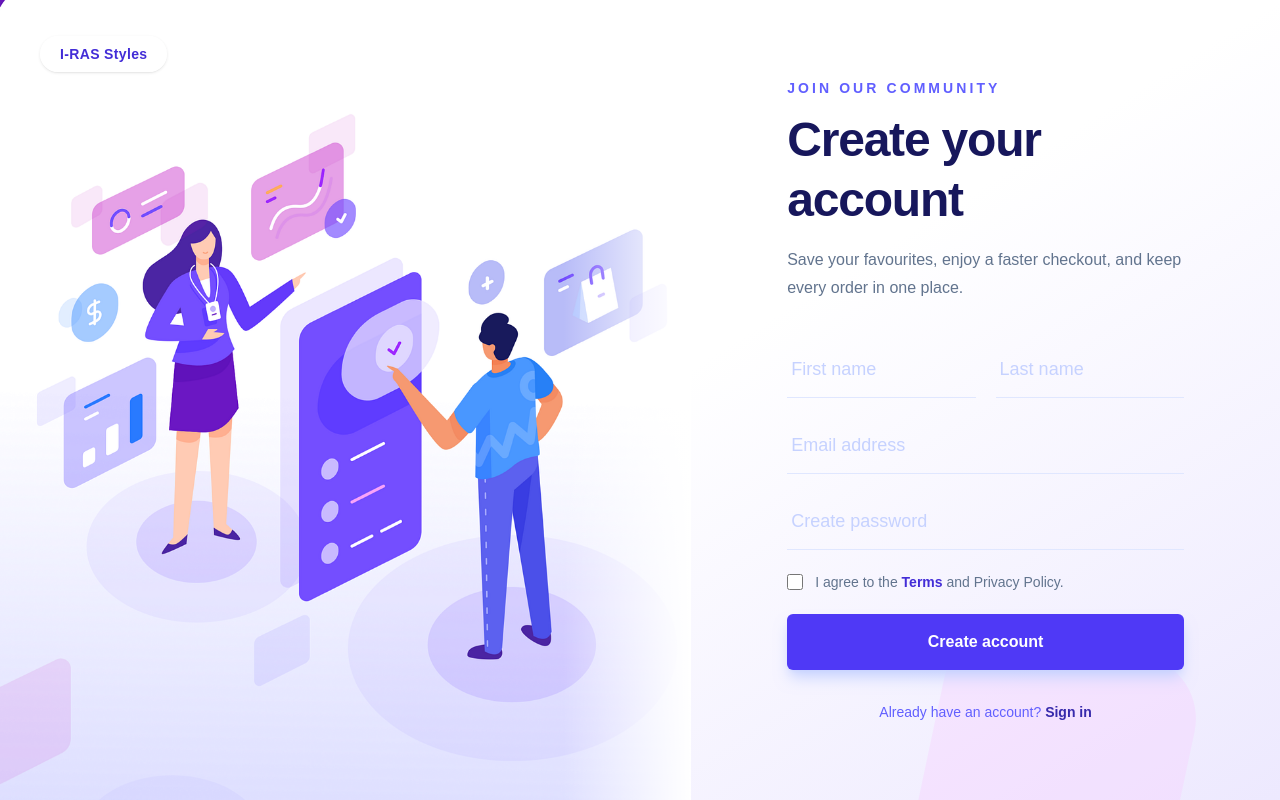
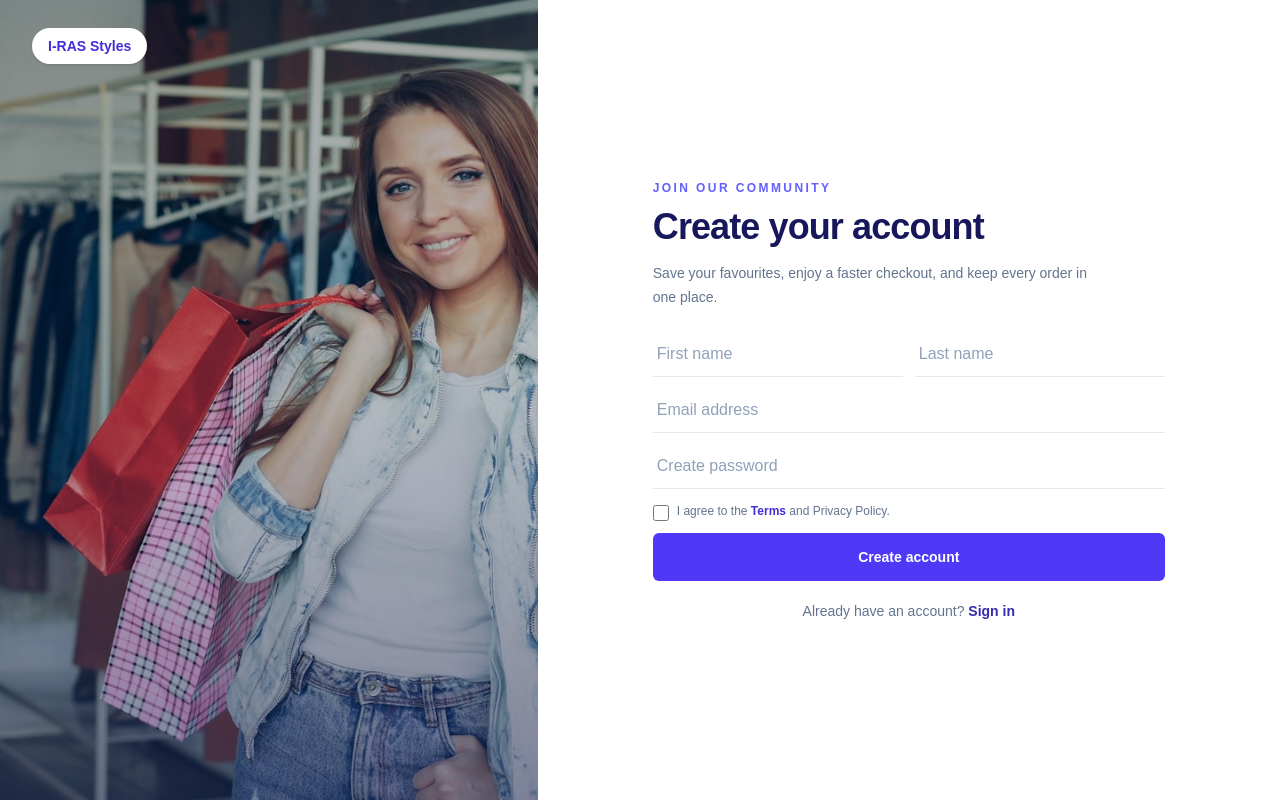
Before and after one commit to Francis-250/k-ecommerce, a Next.js app in the folder frontend/: page /register in a window 1280 px wide. Built offline with nearby package versions, Linux system fonts and the light colour scheme.

Commit message:
feat: auth

```diff
--- a/frontend/app/(auth)/auth-ui.tsx
+++ b/frontend/app/(auth)/auth-ui.tsx
@@ -14,48 +14,46 @@ export function AuthShell({
   children: ReactNode;
 }) {
   return (
-    <main className="relative min-h-screen overflow-hidden bg-gradient-to-br from-white via-white to-violet-100 text-slate-950">
-      <div className="absolute -left-16 -top-20 h-48 w-48 rotate-12 rounded-[3rem] bg-violet-200/50" />
-      <div className="absolute -bottom-24 right-24 h-64 w-64 rotate-12 rounded-[4rem] bg-fuchsia-200/40" />
-      <div className="relative mx-auto grid min-h-screen max-w-[1600px] lg:grid-cols-[1.08fr_0.92fr]">
-        <section className="relative hidden min-h-screen overflow-hidden lg:block">
+    <main className="h-dvh overflow-hidden bg-white text-slate-950">
+      <div className="grid h-full lg:grid-cols-[42%_58%]">
+        <section className="relative hidden h-full overflow-hidden lg:block">
           <Image
-            src="/images/auth-reference.png"
-            alt="People shopping securely online"
+            src="/images/auth-fashion.jpg"
+            alt="A smiling customer shopping for fashion"
             fill
             priority
-            className="object-cover object-left"
-            sizes="58vw"
+            className="object-cover object-center"
+            sizes="42vw"
           />
-          <div className="absolute inset-y-0 right-0 w-32 bg-gradient-to-r from-transparent to-white" />
+          <div className="absolute inset-0 bg-gradient-to-t from-indigo-950/35 via-transparent to-transparent" />
           <Link
             href="/"
-            className="absolute left-10 top-9 rounded-full bg-white/90 px-5 py-2 text-sm font-bold tracking-wide text-indigo-700 shadow-sm backdrop-blur"
+            className="absolute left-8 top-7 rounded-full bg-white px-4 py-2 text-sm font-bold text-indigo-700 shadow-sm"
           >
             I-RAS Styles
           </Link>
         </section>
-        <section className="relative flex items-center px-6 py-12 sm:px-12 lg:px-16 xl:px-24">
-          <div className="mx-auto w-full max-w-xl">
+        <section className="flex h-full items-center overflow-hidden px-6 py-5 sm:px-12 lg:px-16">
+          <div className="mx-auto w-full max-w-lg">
             <Link
               href="/"
-              className="mb-14 inline-flex items-center gap-2 font-bold text-indigo-700 lg:hidden"
+              className="mb-7 inline-flex items-center gap-2 font-bold text-indigo-700 lg:hidden"
             >
               <span className="grid h-9 w-9 place-items-center rounded-xl bg-indigo-600 text-white">
                 I
               </span>
               I-RAS Styles
             </Link>
-            <p className="mb-3 text-sm font-semibold uppercase tracking-[0.22em] text-indigo-500">
+            <p className="mb-2 text-xs font-semibold uppercase tracking-[0.2em] text-indigo-500">
               {eyebrow}
             </p>
-            <h1 className="text-4xl font-black leading-tight tracking-tight text-[#17175c] sm:text-5xl">
+            <h1 className="text-3xl font-bold leading-tight tracking-tight text-[#17175c] sm:text-4xl">
               {title}
             </h1>
-            <p className="mt-4 max-w-md text-base leading-7 text-slate-500">
+            <p className="mt-3 max-w-md text-sm leading-6 text-slate-500">
               {description}
             </p>
-            <div className="mt-10">{children}</div>
+            <div className="mt-6">{children}</div>
           </div>
         </section>
       </div>
@@ -81,7 +79,7 @@ export function Field({
         type={type}
         placeholder={placeholder}
         autoComplete={autoComplete}
-        className="h-14 w-full border-0 border-b border-indigo-100 bg-transparent px-1 text-lg text-[#17175c] outline-none transition placeholder:text-indigo-200 focus:border-indigo-500 focus:ring-0"
+        className="h-11 w-full border-0 border-b border-slate-200 bg-transparent px-1 text-base text-[#17175c] outline-none transition placeholder:text-slate-400 focus:border-indigo-500 focus:ring-0"
       />
     </label>
   );
@@ -91,7 +89,7 @@ export function PrimaryButton({ children }: { children: ReactNode }) {
   return (
     <button
       type="submit"
-      className="h-14 w-full rounded-md bg-indigo-600 px-6 text-base font-bold text-white shadow-lg shadow-indigo-200 transition hover:bg-indigo-700 focus:outline-none focus:ring-4 focus:ring-indigo-200"
+      className="h-12 w-full rounded-md bg-indigo-600 px-6 text-sm font-semibold text-white transition hover:bg-indigo-700 focus:outline-none focus:ring-4 focus:ring-indigo-100"
     >
       {children}
     </button>
@@ -108,7 +106,7 @@ export function AuthFooter({
   action: string;
 }) {
   return (
-    <p className="mt-8 text-center text-sm text-indigo-500">
+    <p className="mt-5 text-center text-sm text-slate-500">
       {prompt}{" "}
       <Link href={href} className="font-bold text-indigo-800 hover:underline">
         {action}
--- a/frontend/app/(auth)/forgot-password/page.tsx
+++ b/frontend/app/(auth)/forgot-password/page.tsx
@@ -7,7 +7,7 @@ export default function ForgotPasswordPage() {
       title="Forgot password?"
       description="No worries. Enter the email linked to your account and we’ll send you a secure reset link."
     >
-      <form className="space-y-8">
+      <form className="space-y-5">
         <Field
           label="Email"
           type="email"
--- a/frontend/app/(auth)/login/page.tsx
+++ b/frontend/app/(auth)/login/page.tsx
@@ -8,7 +8,7 @@ export default function LoginPage() {
       title="Hello, Welcome back"
       description="Sign in to continue shopping, track your orders, and discover styles selected for you."
     >
-      <form className="space-y-7">
+    <form className="space-y-5">
         <Field
           label="Email"
           type="email"
--- a/frontend/app/(auth)/register/page.tsx
+++ b/frontend/app/(auth)/register/page.tsx
@@ -8,8 +8,8 @@ export default function RegisterPage() {
       title="Create your account"
       description="Save your favourites, enjoy a faster checkout, and keep every order in one place."
     >
-      <form className="space-y-5">
-        <div className="grid gap-5 sm:grid-cols-2">
+      <form className="space-y-3">
+        <div className="grid gap-3 sm:grid-cols-2">
           <Field
             label="First name"
             placeholder="First name"
@@ -33,7 +33,7 @@ export default function RegisterPage() {
           placeholder="Create password"
           autoComplete="new-password"
         />
-        <label className="flex items-start gap-3 text-sm leading-6 text-slate-500">
+        <label className="flex items-start gap-2 text-xs leading-5 text-slate-500">
           <input type="checkbox" className="mt-1 h-4 w-4 accent-indigo-600" />
           <span>
             I agree to the{" "}
--- a/frontend/app/(auth)/reset-password/page.tsx
+++ b/frontend/app/(auth)/reset-password/page.tsx
@@ -7,7 +7,7 @@ export default function ResetPasswordPage() {
       title="Set a new password"
       description="Choose a strong password you haven’t used before. It must contain at least eight characters."
     >
-      <form className="space-y-7">
+      <form className="space-y-5">
         <Field
           label="New password"
           type="password"
@@ -20,7 +20,7 @@ export default function ResetPasswordPage() {
           placeholder="Confirm new password"
           autoComplete="new-password"
         />
-        <p className="text-sm text-slate-400">
+        <p className="text-xs text-slate-400">
           Use 8+ characters with a number and a symbol.
         </p>
         <PrimaryButton>Reset password</PrimaryButton>
--- a/frontend/app/(auth)/verify-email/page.tsx
+++ b/frontend/app/(auth)/verify-email/page.tsx
@@ -7,7 +7,7 @@ export default function VerifyEmailPage() {
       title="Verify your email"
       description="We sent a six-digit verification code to your email. Enter it below to activate your I-RAS Styles account."
     >
-      <form className="space-y-8">
+      <form className="space-y-5">
         <div className="grid grid-cols-6 gap-2 sm:gap-3">
           {[0, 1, 2, 3, 4, 5].map((item) => (
             <input
@@ -15,13 +15,13 @@ export default function VerifyEmailPage() {
               aria-label={`Verification digit ${item + 1}`}
               inputMode="numeric"
               maxLength={1}
-              className="h-14 min-w-0 rounded-lg border border-indigo-100 bg-white/70 text-center text-xl font-bold text-[#17175c] outline-none focus:border-indigo-500 focus:ring-4 focus:ring-indigo-100"
+              className="h-12 min-w-0 rounded-md border border-slate-200 bg-white text-center text-lg font-bold text-[#17175c] outline-none focus:border-indigo-500 focus:ring-4 focus:ring-indigo-100"
             />
           ))}
         </div>
         <PrimaryButton>Verify email</PrimaryButton>
       </form>
-      <p className="mt-8 text-center text-sm text-slate-500">
+      <p className="mt-5 text-center text-sm text-slate-500">
         Didn’t receive the code?{" "}
         <button className="font-bold text-indigo-700 hover:underline">
           Resend code
```
Also changed, not shown: frontend/public/images/auth-fashion.jpg (added).
